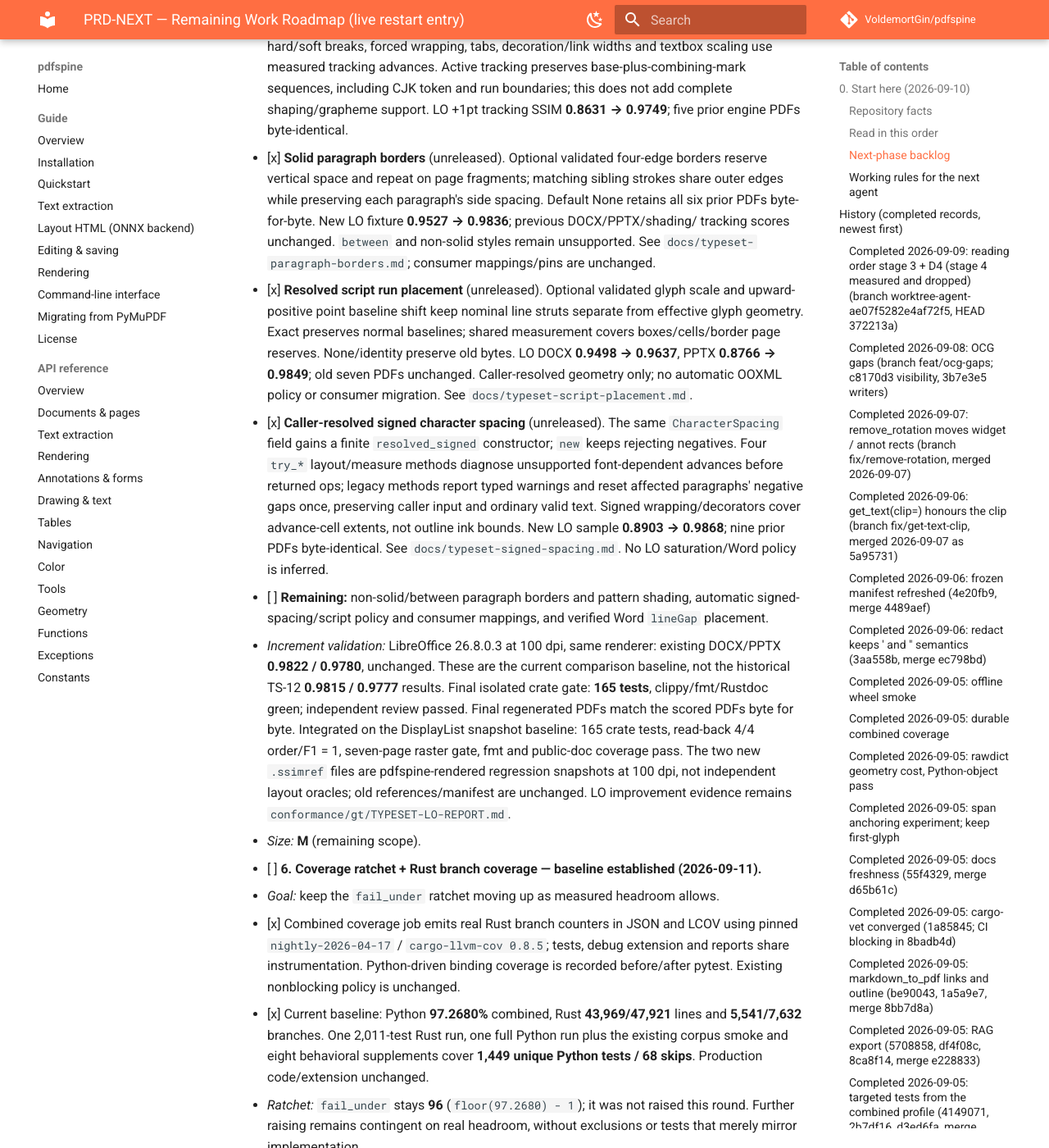
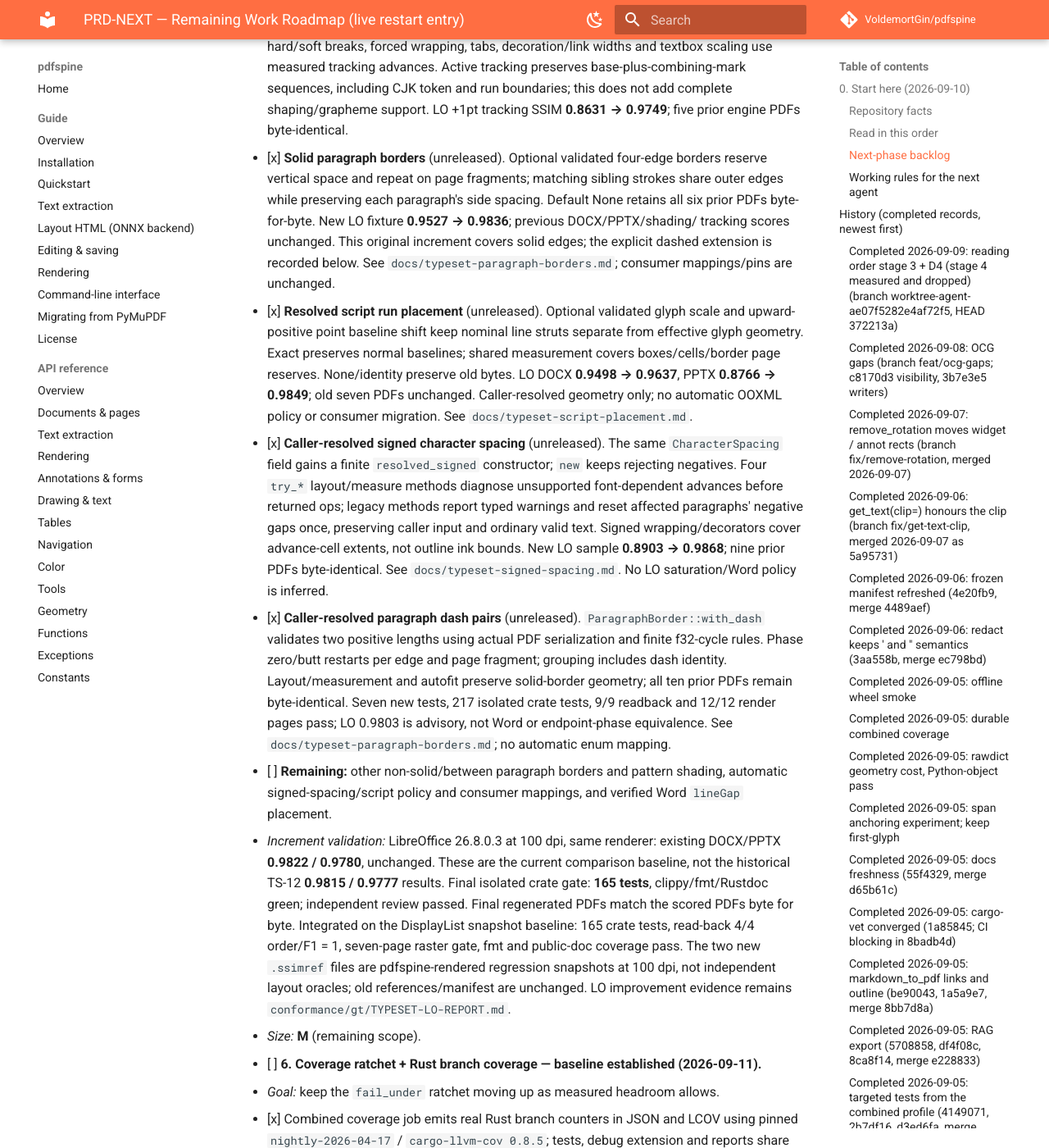
Before and after one commit to VoldemortGin/pdfspine, an MkDocs documentation site: the page built from docs/PRD-NEXT.md, in a window 1280 px wide and 1400 px high, scrolled down 9262 px. Shown: the whole window at 82% size. Built offline with MkDocs 1.6.1 and Material for MkDocs 9.7.7, drawn with Linux system fonts in a browser that asks for light colours; comment, search, counter and statistics services are not loaded.

Commit message:
docs: record explicit paragraph dash scope

```diff
--- a/docs/PRD-NEXT.md
+++ b/docs/PRD-NEXT.md
@@ -405,7 +405,8 @@
     page fragments; matching sibling strokes share outer edges while preserving
     each paragraph's side spacing. Default None retains all six prior PDFs
     byte-for-byte. New LO fixture **0.9527 → 0.9836**; previous DOCX/PPTX/shading/
-    tracking scores unchanged. `between` and non-solid styles remain unsupported.
+    tracking scores unchanged. This original increment covers solid edges; the
+    explicit dashed extension is recorded below.
     See `docs/typeset-paragraph-borders.md`; consumer mappings/pins are unchanged.
   - [x] **Resolved script run placement** (unreleased).
     Optional validated glyph scale and upward-positive point baseline shift keep
@@ -424,7 +425,15 @@
     cover advance-cell extents, not outline ink bounds. New LO sample
     **0.8903 → 0.9868**; nine prior PDFs byte-identical. See
     `docs/typeset-signed-spacing.md`. No LO saturation/Word policy is inferred.
-  - [ ] **Remaining:** non-solid/between paragraph borders and pattern shading,
+  - [x] **Caller-resolved paragraph dash pairs** (unreleased).
+    `ParagraphBorder::with_dash` validates two positive lengths using actual PDF
+    serialization and finite f32-cycle rules. Phase zero/butt restarts per edge
+    and page fragment; grouping includes dash identity. Layout/measurement and
+    autofit preserve solid-border geometry; all ten prior PDFs remain byte-identical.
+    Seven new tests, 217 isolated crate tests, 9/9 readback and 12/12 render pages
+    pass; LO 0.9803 is advisory, not Word or endpoint-phase equivalence.
+    See `docs/typeset-paragraph-borders.md`; no automatic enum mapping.
+  - [ ] **Remaining:** other non-solid/between paragraph borders and pattern shading,
     automatic signed-spacing/script policy and consumer mappings, and verified
     Word `lineGap` placement.
   - *Increment validation:* LibreOffice 26.8.0.3 at 100 dpi, same renderer:
```
Also changed, not shown: CHANGELOG.md (+7 -0 lines).
